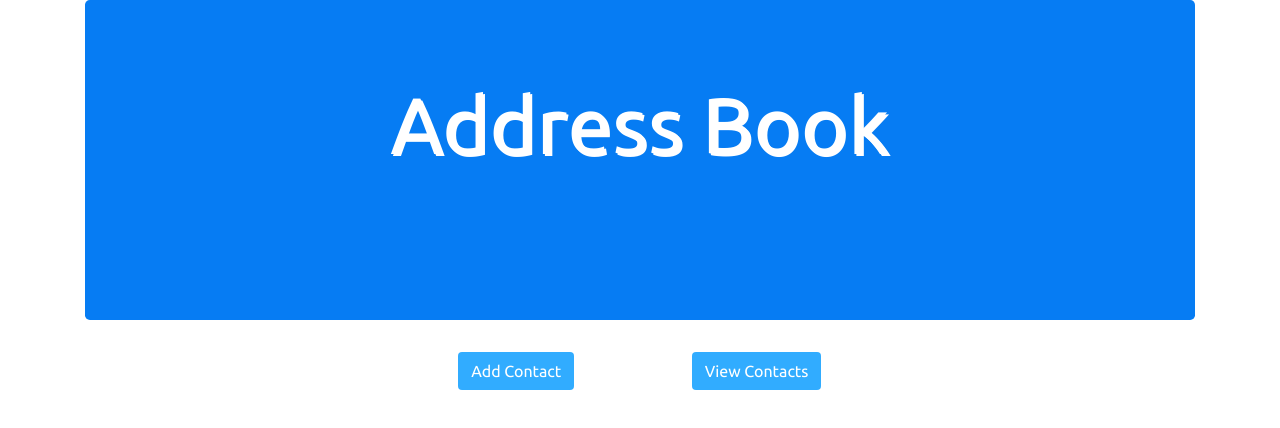
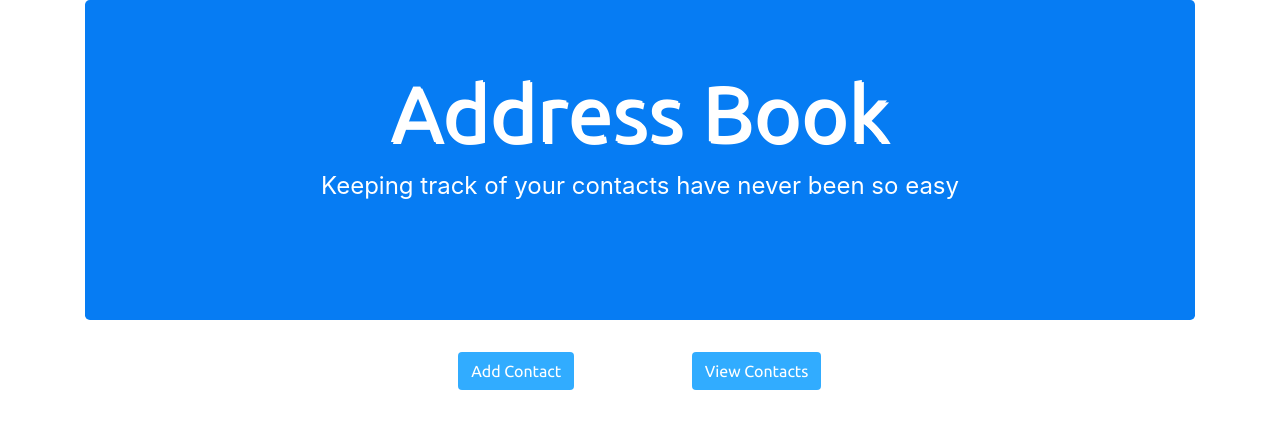
Before and after one commit to jukels/address-book, a plain HTML site: page index.html in a window 1280 px wide. Drawn offline with Linux system fonts and the light colour scheme; a web font is replaced by a local one.

Commit message:
Added a Paragraph on Jumbotron

```diff
--- a/css/stylesheet.css
+++ b/css/stylesheet.css
@@ -5,12 +5,18 @@
     background: #0099ff;
 }
 
-.p-text {
+.h-text {
     text-align: center;
     font-size: 10vh;
     color: #ffffff;
     text-shadow: 2px 2px #fff;
     font-family: 'Ubuntu', san-serif;
+}
+
+.p-text {
+    text-align: center;
+    font-size: 3vh;
+    color: #ffffff;
 }
 
 .btn-text {
--- a/index.html
+++ b/index.html
@@ -14,7 +14,8 @@
 <body>
     <div class="container">
         <div class="jumbotron">
-            <p class="p-text">Address Book</p>
+            <h2 class="h-text">Address Book</h2>
+            <p class="p-text">Keeping track of your contacts have never been so easy</p>
         </div>
     </div>
 
```
